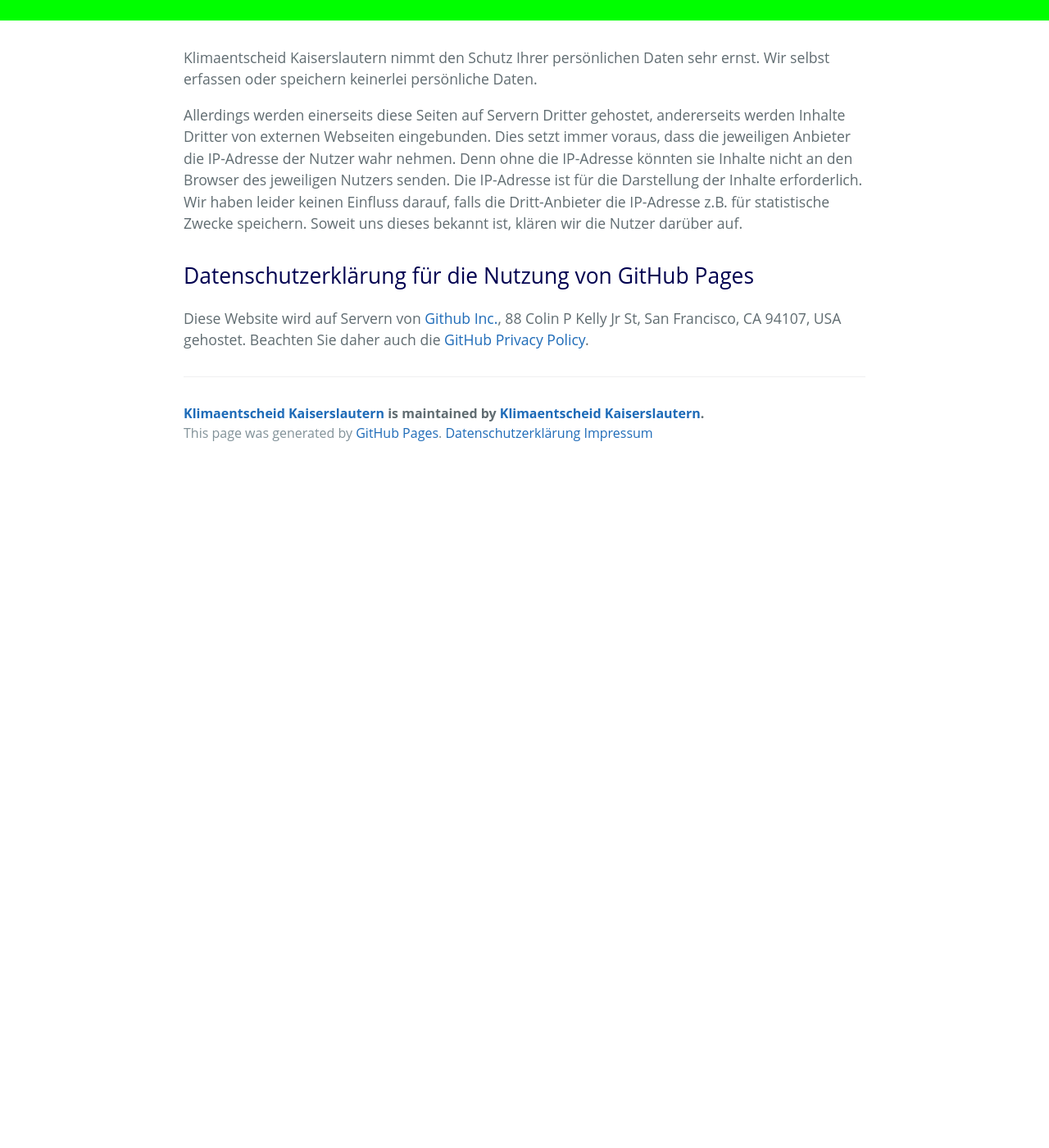
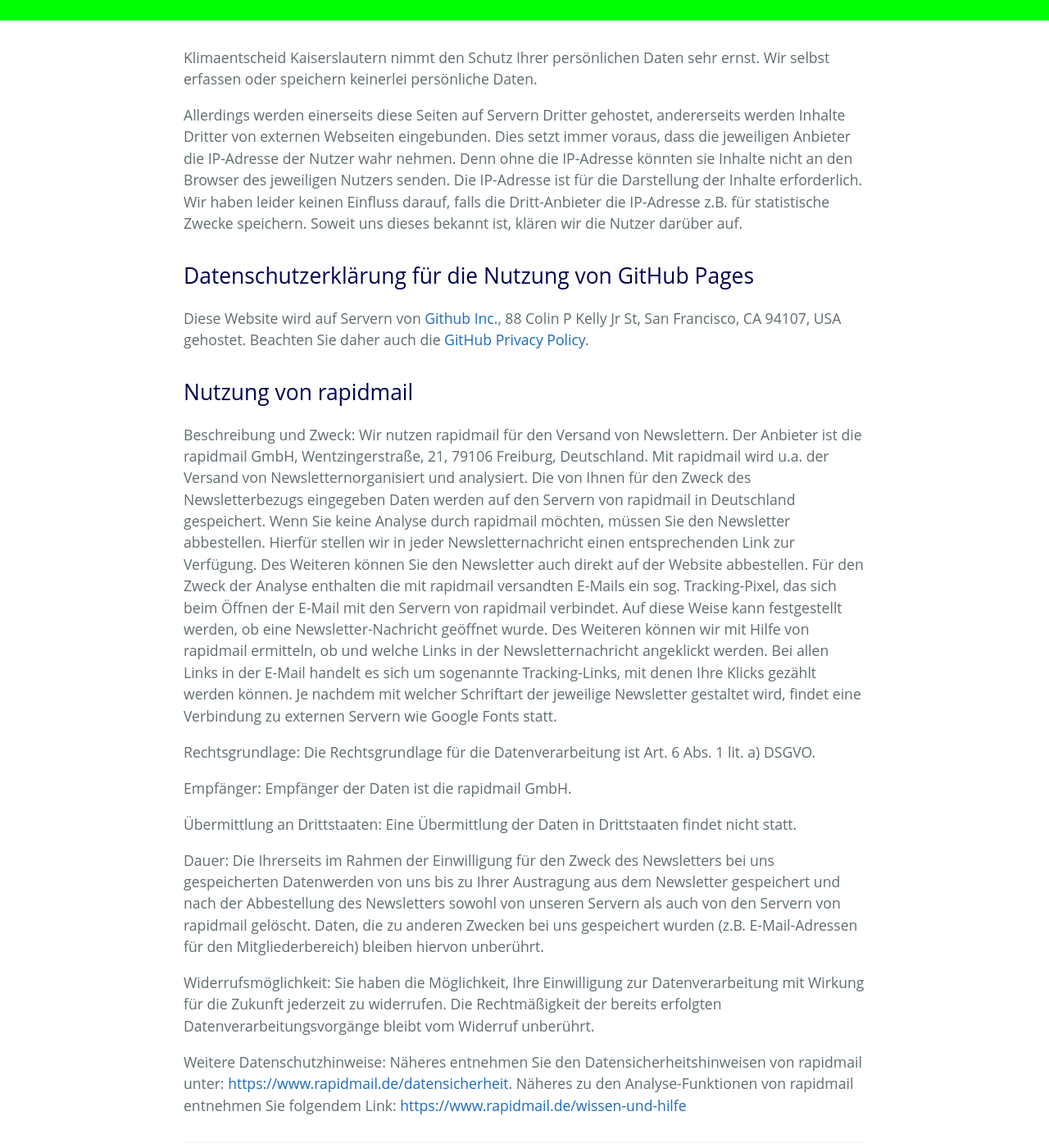
Before and after one commit to klimalautern/klimalautern.github.io, a Jekyll site: the page built from datenschutzerklaerung.md, in a window 1280 px wide and 1400 px high, scrolled down 394 px. Shown: the whole window at 82% size. Built offline with Jekyll 4.4.1, drawn with Linux system fonts in a browser that asks for light colours; our own code applies the rules of GitHub Pages for plain Markdown files; before the commit the page ends 966 px from its top, so only the background shows below that.

Commit message:
Newsletter eingefügt

```diff
--- a/datenschutzerklaerung.md
+++ b/datenschutzerklaerung.md
@@ -20,4 +20,55 @@
 Diese Website wird auf Servern von
 [Github Inc.](https://www.github.com/), 88 Colin P Kelly Jr St, San
 Francisco, CA 94107, USA gehostet. Beachten Sie daher auch die
-[GitHub Privacy Policy](https://help.github.com/articles/github-privacy-statement/).
+[GitHub Privacy
+Policy](https://help.github.com/articles/github-privacy-statement/).
+
+#  Nutzung von rapidmail
+
+Beschreibung und Zweck: Wir nutzen rapidmail für den Versand von
+Newslettern. Der Anbieter ist die rapidmail GmbH, Wentzingerstraße,
+21, 79106 Freiburg, Deutschland. Mit rapidmail wird u.a. der Versand
+von Newsletternorganisiert und analysiert. Die von Ihnen für den Zweck
+des Newsletterbezugs eingegeben Daten werden auf den Servern von
+rapidmail in Deutschland gespeichert. Wenn Sie keine Analyse durch
+rapidmail möchten, müssen Sie den Newsletter abbestellen. Hierfür
+stellen wir in jeder Newsletternachricht einen entsprechenden Link zur
+Verfügung. Des Weiteren können Sie den Newsletter auch direkt auf der
+Website abbestellen. Für den Zweck der Analyse enthalten die mit
+rapidmail versandten E-Mails ein sog. Tracking-Pixel, das sich beim
+Öffnen der E-Mail mit den Servern von rapidmail verbindet. Auf diese
+Weise kann festgestellt werden, ob eine Newsletter-Nachricht geöffnet
+wurde. Des Weiteren können wir mit Hilfe von rapidmail ermitteln, ob
+und welche Links in der Newsletternachricht angeklickt werden. Bei
+allen Links in der E-Mail handelt es sich um sogenannte
+Tracking-Links, mit denen Ihre Klicks gezählt werden können. Je
+nachdem mit welcher Schriftart der jeweilige Newsletter gestaltet
+wird, findet eine Verbindung zu externen Servern wie Google Fonts
+statt.
+
+Rechtsgrundlage: Die Rechtsgrundlage für die Datenverarbeitung ist
+Art. 6 Abs. 1 lit. a) DSGVO.
+
+Empfänger: Empfänger der Daten ist die rapidmail GmbH.
+
+Übermittlung an Drittstaaten: Eine Übermittlung der Daten in
+Drittstaaten findet nicht statt.
+
+Dauer: Die Ihrerseits im Rahmen der Einwilligung für den Zweck des
+Newsletters bei uns gespeicherten Datenwerden von uns bis zu Ihrer
+Austragung aus dem Newsletter gespeichert und nach der Abbestellung
+des Newsletters sowohl von unseren Servern als auch von den Servern
+von rapidmail gelöscht. Daten, die zu anderen Zwecken bei uns
+gespeichert wurden (z.B. E-Mail-Adressen für den Mitgliederbereich)
+bleiben hiervon unberührt.
+
+Widerrufsmöglichkeit: Sie haben die Möglichkeit, Ihre Einwilligung zur
+Datenverarbeitung mit Wirkung für die Zukunft jederzeit zu
+widerrufen. Die Rechtmäßigkeit der bereits erfolgten
+Datenverarbeitungsvorgänge bleibt vom Widerruf unberührt.
+
+Weitere Datenschutzhinweise: Näheres entnehmen Sie den
+Datensicherheitshinweisen von rapidmail unter:
+[https://www.rapidmail.de/datensicherheit](https://www.rapidmail.de/datensicherheit). Näheres
+zu den Analyse-Funktionen von rapidmail entnehmen Sie folgendem Link:
+[https://www.rapidmail.de/wissen-und-hilfe](https://www.rapidmail.de/datensicherheit)
```
Also changed, not shown: index.md (+13 -1 lines).
